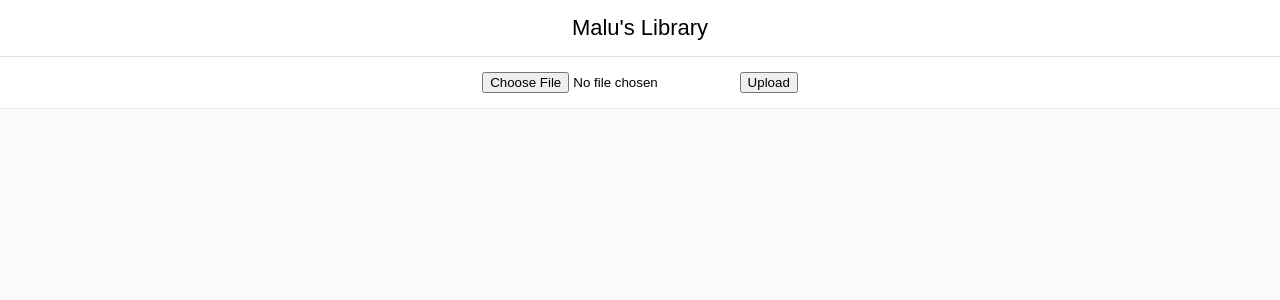
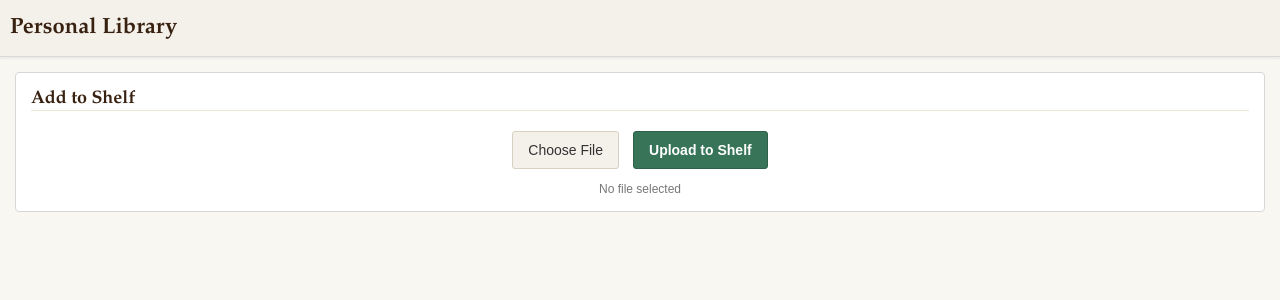
Before and after one commit to lauar-m/personal-library, a Flask app: page / in a window 1280 px wide. Shown: the top 300 px of the page. Run offline with Flask 3, Linux system fonts and the light colour scheme; data that the repository does not hold is empty.

Commit message:
Add book and cover directories with .gitkeep files; enhance app functionality and UI

```diff
--- a/app.py
+++ b/app.py
@@ -1,44 +1,44 @@
-from flask import Flask, send_file, abort, request, render_template
-from ebooklib import epub
+from flask import Flask, send_file, abort, request, render_template, send_from_directory
+from ebooklib import epub, ITEM_IMAGE
+from PIL import Image
+import io
 import os
-
 
 app = Flask(__name__)
 
 BOOK_DIR = "books"
+COVER_DIR = "covers"
+
+os.makedirs(BOOK_DIR, exist_ok=True)
+os.makedirs(COVER_DIR, exist_ok=True)
+
+def extract_cover(epub_path, cover_name):
+    try:
+        book = epub.read_epub(epub_path)
+        images = [item for item in book.get_items() if item.get_type() == ITEM_IMAGE]
+        if images:
+            cover_data = images[0].get_content()
+            img = Image.open(io.BytesIO(cover_data))
+            img.thumbnail((150, 230))
+            img.save(os.path.join(COVER_DIR, cover_name + ".jpg"), "JPEG")
+            return True
+    except:
+        pass
+    return False
 
 def _get_book_list():
     files = sorted(os.listdir(BOOK_DIR))
-    books = {}
-    for i, fname in enumerate(files, start=1):
-        books[i] = fname
-    return books
+    return {i: fname for i, fname in enumerate(files, start=1)}
 
 @app.route("/")
 def home():
     return render_template("index.html")
 
-@app.route("/download/<int:book_id>")
-def download_book(book_id):
-    print(book_id)
-    books = _get_book_list()
-    filename = books.get(book_id, None)
-    if not filename:
-        abort(404, description="Book not found")
-    file_path = os.path.join(BOOK_DIR, filename)
-    if not os.path.isfile(file_path):
-        abort(404, description="Book file missing")
-    return send_file(
-        file_path,
-        as_attachment=True,
-        download_name=filename,
-        mimetype="application/epub+zip"
-    )
-
 @app.route("/upload", methods=["POST"])
 def upload_book():
     if 'file' not in request.files:
         abort(400, description="No file part in the request")
+
     file = request.files['file']
     if file.filename == '':
         abort(400, description="No selected file")
@@ -47,14 +47,63 @@ def upload_book():
     save_path = os.path.join(BOOK_DIR, filename)
     file.save(save_path)
 
-    books = _get_book_list()
-    book_id = list(books.keys())[-1]
+    extract_cover(save_path, filename)
 
-    return {"message": "Book uploaded successfully", "filename": filename}, 201
+    return {"message": "Success"}, 201
 
 @app.route("/books")
 def get_books():
     return {"available_books": _get_book_list()}
 
+@app.route("/cover/<int:book_id>")
+def get_cover(book_id):
+    books = _get_book_list()
+    filename = books.get(book_id)
+    cover_path = os.path.join(COVER_DIR, filename + ".jpg")
+
+    if os.path.exists(cover_path):
+        return send_file(cover_path, mimetype='image/jpeg')
+    else:
+        abort(404)
+
+@app.route("/download/<int:book_id>")
+def download_book(book_id):
+    books = _get_book_list()
+    filename = books.get(book_id)
+    if not filename:
+        abort(404, description="Book not found")
+    return send_from_directory(BOOK_DIR, filename, as_attachment=True)
+
+@app.route("/edit/<int:book_id>", methods=["POST"])
+def edit_book(book_id):
+    new_name = request.json.get("new_name")
+    if not new_name:
+        abort(400, description="Invalid name")
+
+    if not new_name.lower().endswith(('.epub', '.pdf')):
+        books_list = _get_book_list()
+        old_filename = books_list.get(book_id)
+        ext = os.path.splitext(old_filename)[1]
+        new_name += ext
+
+    books = _get_book_list()
+    old_filename = books.get(book_id)
+
+    if not old_filename:
+        abort(404, description="Book not found")
+
+    old_path = os.path.join(BOOK_DIR, old_filename)
+    new_path = os.path.join(BOOK_DIR, new_name)
+    old_cover = os.path.join(COVER_DIR, old_filename + ".jpg")
+    new_cover = os.path.join(COVER_DIR, new_name + ".jpg")
+
+    try:
+        os.rename(old_path, new_path)
+        if os.path.exists(old_cover):
+            os.rename(old_cover, new_cover)
+        return {"message": "Renamed successfully"}, 200
+    except Exception as e:
+        return {"error": str(e)}, 500
+
 if __name__ == "__main__":
     app.run(host="0.0.0.0", port=5000, debug=True)
--- a/templates/index.html
+++ b/templates/index.html
@@ -1,172 +1,324 @@
 <!doctype html>
-<html>
+<html lang="pt-br">
   <head>
     <meta charset="UTF-8" />
     <title>Malu's Library</title>
-    <meta name="viewport" content="width=device-width, initial-scale=1.0" />
-
+    <meta
+      name="viewport"
+      content="width=device-width, initial-scale=1.0, maximum-scale=1.0"
+    />
     <style>
       body {
         margin: 0;
-        font-family: Arial, sans-serif;
-        background: #fafafa;
+        padding: 0;
+        font-family: "MS Serif", "New York", "Palatino", serif;
+        background-color: #f9f7f1;
+        color: #333;
       }
 
       header {
-        background: white;
-        padding: 15px;
-        text-align: center;
-        font-size: 22px;
-        border-bottom: 1px solid #ddd;
-        position: sticky;
-        top: 0;
+        background-color: #f4f1ea;
+        padding: 15px 10px;
+        border-bottom: 1px solid #d8d8d8;
+        box-shadow: 0 2px 2px rgba(0, 0, 0, 0.05);
       }
 
-      .upload {
-        padding: 15px;
-        text-align: center;
-        background: #fff;
-        border-bottom: 1px solid #eee;
+      header h1 {
+        margin: 0;
+        font-size: 22px;
+        color: #382110;
+        font-weight: bold;
       }
 
-      .grid {
-        column-count: 2;
-        column-gap: 10px;
+      .upload-container {
+        background-color: #ffffff;
+        border: 1px solid #d7d7d7;
+        margin: 15px;
+        padding: 15px;
+        border-radius: 4px;
+        text-align: center;
+      }
+
+      h2 {
+        font-size: 18px;
+        color: #382110;
+        margin: 0 0 15px 0;
+        text-align: left;
+        border-bottom: 1px solid #ebe8d5;
+      }
+
+      #fileInput {
+        width: 0.1px;
+        height: 0.1px;
+        opacity: 0;
+        overflow: hidden;
+        position: absolute;
+        z-index: -1;
+      }
+
+      .btn {
+        background: #f4f1ea;
+        border: 1px solid #d6d0c0;
+        padding: 10px 15px;
+        border-radius: 3px;
+        color: #333;
+        font-size: 14px;
+        font-family: Arial, sans-serif;
+        cursor: pointer;
+        display: inline-block;
+        margin: 5px;
+      }
+
+      .btn-upload-confirm {
+        background-color: #377458;
+        border: 1px solid #2e604a;
+        color: #ffffff;
+        padding: 10px 15px;
+        border-radius: 3px;
+        font-size: 14px;
+        font-family: Arial, sans-serif;
+        font-weight: bold;
+        cursor: pointer;
+        display: inline-block;
+        margin: 5px;
+      }
+
+      .btn:active,
+      .btn-upload-confirm:active {
+        opacity: 0.7;
+      }
+
+      #fileNameDisplay {
+        display: block;
+        font-size: 12px;
+        color: #777;
+        margin-top: 8px;
+        font-family: Arial, sans-serif;
+      }
+
+      .book-list {
         padding: 10px;
       }
 
-      .card {
-        background: white;
-        display: inline-block;
-        width: 100%;
-        margin: 0 0 10px;
-        padding: 12px;
-        box-sizing: border-box;
-        border-radius: 10px;
-        box-shadow: 0 2px 6px rgba(0, 0, 0, 0.08);
+      .book-item {
+        background: #ffffff;
+        border-bottom: 1px solid #d7d7d7;
+        padding: 15px 10px;
+        overflow: hidden;
       }
 
-      .card h3 {
-        font-size: 15px;
-        margin: 0 0 10px;
-        word-break: break-word;
+      .book-cover-container {
+        width: 60px;
+        height: 90px;
+        float: left;
+        margin-right: 15px;
+        position: relative;
+        background: #e8e8e8;
+        border: 1px solid #ccc;
+        box-shadow: 2px 2px 5px rgba(0, 0, 0, 0.1);
       }
 
-      .btn {
-        display: inline-block;
-        padding: 6px 10px;
-        background: #e60023; /* pinterest-like */
-        color: white;
-        text-decoration: none;
-        border-radius: 20px;
-        font-size: 13px;
+      .book-cover-real {
+        width: 100%;
+        height: 100%;
+        position: absolute;
+        top: 0;
+        left: 0;
+        z-index: 2;
       }
 
-      .btn:active {
-        opacity: 0.7;
+      .book-cover-fake {
+        width: 100%;
+        height: 100%;
+        text-align: center;
+        line-height: 90px;
+        font-size: 10px;
+        color: #666;
+        position: absolute;
+        top: 0;
+        left: 0;
+        z-index: 1;
+      }
+
+      .book-info {
+        float: left;
+        width: calc(100% - 100px);
+      }
+      .book-title {
+        font-size: 16px;
+        font-weight: bold;
+        color: #333;
+        margin-bottom: 8px;
+        display: block;
+      }
+
+      .btn-download {
+        background-color: #377458;
+        color: #ffffff !important;
+        padding: 6px 12px;
+        border-radius: 3px;
+        font-size: 13px;
+        text-decoration: none;
+        font-family: Arial, sans-serif;
+        display: inline-block;
+      }
+
+      .clearfix::after {
+        content: "";
+        clear: both;
+        display: table;
+      }
+
+      .btn-edit {
+        font-size: 11px;
+        color: #00635d;
+        text-decoration: underline;
+        margin-left: 10px;
+        cursor: pointer;
+        font-family: Arial;
+      }
+
+      .edit-input {
+        width: 90%;
+        padding: 5px;
+        font-family: Arial;
+        font-size: 14px;
+        border: 1px solid #ccc;
+        margin-bottom: 5px;
+      }
+
+      .edit-actions {
+        margin-bottom: 10px;
       }
     </style>
   </head>
+  <body>
+    <header>
+      <h1>Personal Library</h1>
+    </header>
 
-  <body>
-    <header>Malu's Library</header>
+    <div class="upload-container">
+      <h2>Add to Shelf</h2>
 
-    <div class="upload">
-      <input type="file" id="fileInput" />
-      <button onclick="upload()">Upload</button>
+      <input type="file" id="fileInput" onchange="updateFileName()" />
+
+      <label for="fileInput" class="btn"> Choose File </label>
+
+      <button class="btn-upload-confirm" onclick="upload()">
+        Upload to Shelf
+      </button>
+
+      <span id="fileNameDisplay">No file selected</span>
     </div>
 
-    <div class="grid" id="grid"></div>
+    <div class="book-list" id="grid"></div>
 
     <script>
+      function updateFileName() {
+        var input = document.getElementById("fileInput");
+        var display = document.getElementById("fileNameDisplay");
+        if (input.files.length > 0) {
+          display.innerHTML = "Selected: " + input.files[0].name;
+        }
+      }
+
       function upload() {
         var input = document.getElementById("fileInput");
-        if (!input.files.length) {
-          alert("Selecione um arquivo para enviar.");
-          return;
-        }
-        var file = input.files[0];
+        if (!input.files.length) return alert("Please select a file first.");
+
         var formData = new FormData();
-        formData.append("file", file);
+        formData.append("file", input.files[0]);
 
         var xhr = new XMLHttpRequest();
         xhr.open("POST", "/upload", true);
-
         xhr.onload = function () {
           if (xhr.status === 201) {
-            alert("Upload realizado com sucesso!");
             window.location.reload();
           } else {
-            var msg = "Erro ao enviar arquivo";
-            try {
-              var resp = JSON.parse(xhr.responseText);
-              if (resp && resp.description) msg = resp.description;
-            } catch (e) {}
-            alert(msg);
+            alert("Error uploading.");
           }
         };
         xhr.send(formData);
       }
-    </script>
 
-    <script>
+      function showEdit(id, currentName) {
+        var infoDiv = document.getElementById("info-" + id);
+        var cleanName = currentName.replace(".epub", "").replace(".pdf", "");
+
+        infoDiv.innerHTML =
+          '<div class="edit-actions">' +
+          '<input type="text" class="edit-input" id="input-' +
+          id +
+          '" value="' +
+          cleanName +
+          '">' +
+          "<br>" +
+          '<button class="btn-download" style="background:#377458; margin-right:5px;" onclick="saveEdit(' +
+          id +
+          ')">Save</button>' +
+          '<button class="btn" style="padding:5px" onclick="window.location.reload()">Cancel</button>' +
+          "</div>";
+      }
+
+      function saveEdit(id) {
+        var newName = document.getElementById("input-" + id).value;
+        if (!newName) return alert("Name cannot be empty");
+
+        var xhr = new XMLHttpRequest();
+        xhr.open("POST", "/edit/" + id, true);
+        xhr.setRequestHeader("Content-Type", "application/json");
+        xhr.onload = function () {
+          if (xhr.status === 200) {
+            window.location.reload();
+          } else {
+            alert("Error renaming book");
+          }
+        };
+        xhr.send(JSON.stringify({ new_name: newName }));
+      }
+
       window.onload = function () {
         var xhr = new XMLHttpRequest();
         xhr.open("GET", "/books", true);
+        xhr.onreadystatechange = function () {
+          if (xhr.readyState === 4 && xhr.status === 200) {
+            var data = JSON.parse(xhr.responseText);
+            var grid = document.getElementById("grid");
+            var books = data.available_books;
 
-        xhr.onreadystatechange = function () {
-          if (xhr.readyState === 4) {
-            if (xhr.status !== 200) {
-              alert("Erro HTTP: " + xhr.status);
-              return;
-            }
+            for (var id in books) {
+              var name = books[id];
+              var cleanName = name.replace(".epub", "").replace(".pdf", "");
 
-            var data;
-            try {
-              data = JSON.parse(xhr.responseText);
-            } catch (e) {
-              alert("Erro ao ler resposta");
-              return;
-            }
+              var item = document.createElement("div");
+              item.className = "book-item clearfix";
 
-            var grid = document.getElementById("grid");
-            if (!grid) {
-              alert("Grid não encontrado");
-              return;
-            }
-
-            grid.innerHTML = "";
-
-            var books = data.available_books;
-            if (!books) {
-              alert("Sem livros");
-              return;
-            }
-
-            var keys = Object.keys(books);
-
-            for (var i = 0; i < keys.length; i++) {
-              var id = keys[i];
-              var name = books[id];
-
-              var div = document.createElement("div");
-              div.className = "card";
-
-              var title = document.createElement("h3");
-              title.innerHTML = name;
-
-              var link = document.createElement("a");
-              link.className = "btn";
-              link.href = "/download/" + id;
-              link.innerHTML = "Baixar";
-
-              div.appendChild(title);
-              div.appendChild(link);
-              grid.appendChild(div);
+              item.innerHTML =
+                '<div class="book-cover-container">' +
+                '<img class="book-cover-real" src="/cover/' +
+                id +
+                '" onerror="this.style.display=\'none\';">' +
+                '<div class="book-cover-fake">BOOK</div>' +
+                "</div>" +
+                '<div class="book-info" id="info-' +
+                id +
+                '">' +
+                '<span class="book-title">' +
+                cleanName +
+                '<span class="btn-edit" onclick="showEdit(' +
+                id +
+                ", '" +
+                name +
+                "')\">edit</span>" +
+                "</span>" +
+                '<a href="/download/' +
+                id +
+                '" class="btn-download">Download</a>' +
+                "</div>";
+              grid.appendChild(item);
             }
           }
         };
-
         xhr.send();
       };
     </script>
```
Also changed, not shown: 3 other files.
